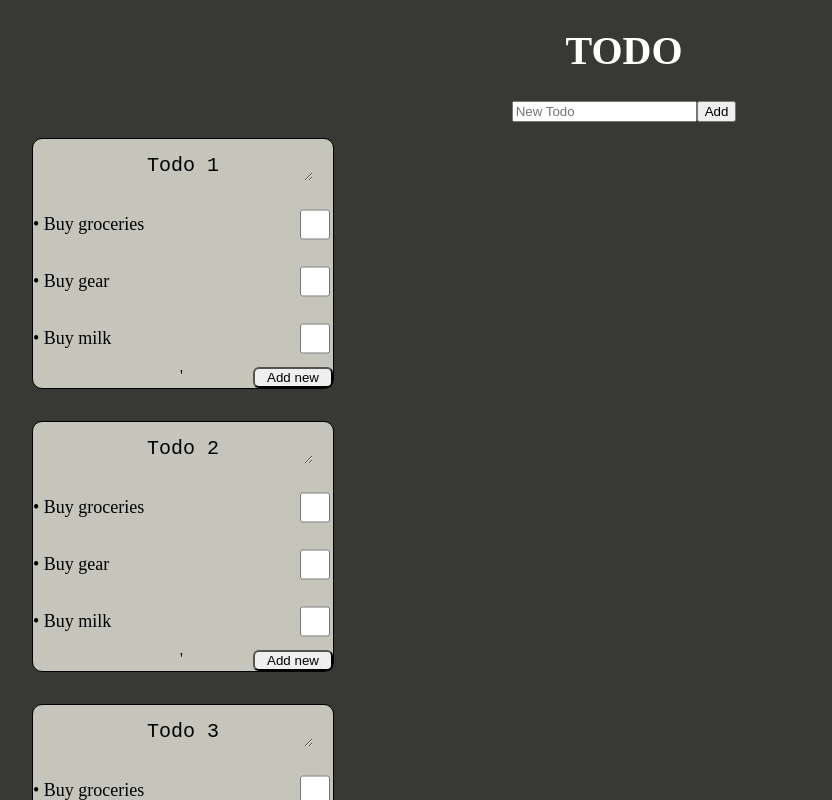
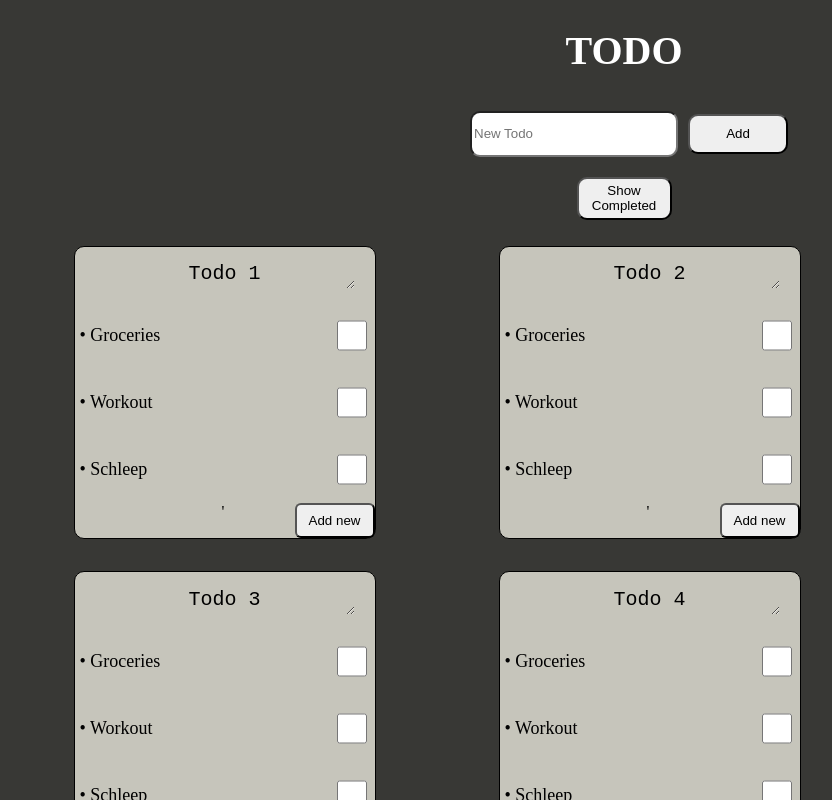
Before and after one commit to MikaelEdwartz/labb_vue, a Vue app: page / in a window 1280 px wide. Shown: the top 800 px of the page, without its empty margins (16-848 px from the left). Built offline with nearby package versions, Linux system fonts and the light colour scheme.

Commit message:
much code

```diff
--- a/src/App.vue
+++ b/src/App.vue
@@ -1,35 +1,33 @@
 <script setup lang="ts">
-import TodoBox from './components/TodoBox.vue'
-import { ref } from 'vue'
-import TodoItemModal from '@/components/TodoItemModal.vue'
-import type {Item} from "@/components/TodoBox.vue";
+import TodoBox, {Item} from '/src/components/TodoBox.vue'
+import {ref} from 'vue'
+import CompletedList from "@/components/CompletedList.vue";
+
 defineProps({
   completedList: {
     type: Object as () => Item[]
 
   }
 })
-const todos = ref(['Todo 1', 'Todo 2', 'Todo 3'])
+const todos = ref(['Todo 1', 'Todo 2', 'Todo 3', "Todo 4"])
 const finishedTodosMap = new Map<String, Item[]>();
 const inputValue = ref("");
-
-const createNewTodo = (event: SubmitEvent) =>{
+const showCompleted = ref(false);
+const showFinishedButton = ref("Show Completed")
+const createNewTodo = (event: SubmitEvent) => {
   const input = event.target[0];
-  if(input)
+  if (input)
     todos.value.push(input.value)
   inputValue.value = "";
-
-
 }
 const addToCompletedList = (emitEvent: SubmitEvent, header: string) => {
-  [...emitEvent].forEach((c) => {finishedTodosMap.set(header, JSON.parse(JSON.stringify(c)))})
- // let s = todos.value.filter((val) => val !== header);
-  console.log(todos.value)
-  todos.value.splice(todos.value.indexOf(header),1)
-  console.log(header)
-//  todos.value = [...s]
-
-  console.log(todos.value)
+  finishedTodosMap.set(header, JSON.parse(JSON.stringify(emitEvent)))
+  todos.value.splice(todos.value.findIndex((c) => c === header), 1)
+}
+const toggleCompleted = () => {
+  showCompleted.value = !showCompleted.value;
+  showCompleted.value ? showFinishedButton.value = "Show Todo" : showFinishedButton.value = "Show Completed"
+  console.log(finishedTodosMap.get("Todo 1"))
 }
 </script>
 
@@ -39,48 +37,98 @@ const addToCompletedList = (emitEvent: SubmitEvent, header: string) => {
     <h1 class="toDoHeader">TODO</h1>
     <form id="addForm" @submit.prevent="createNewTodo">
       <div>
-      <input type="text" v-model="inputValue" placeholder="New Todo" required/>
-      <input type="submit" value="Add"/>
+        <input class="createTodoText" v-model="inputValue" placeholder="New Todo" required/>
+        <input class="createTodoButton" type="submit" value="Add"/>
       </div>
     </form>
-
+    <div id="showCompleted">
+      <button id="toggleCompletedButton" @click="toggleCompleted"> {{ showFinishedButton }}</button>
+    </div>
   </header>
   <main class="main">
-
-    <ul class="list" v-for="todo in todos" key="{{todo}}">
-      <TodoBox class="box" todo="todo" :header-name="todo" @completed-list="(emitEvent, header) => addToCompletedList(emitEvent, header)"/>
-
+    <ul v-if="showCompleted" class="list" v-for="finished in finishedTodosMap" :key="JSON.stringify(finished)">
+      <CompletedList v-if="showCompleted" :finished-items="[finished]"></CompletedList>
+    </ul>
+    <ul v-else class="list" v-for="todo in todos" :key="todo">
+      <TodoBox class="box" todo="todo" :header-name="todo"
+               @completed-list="(emitEvent: SubmitEvent, header: string) => addToCompletedList(emitEvent, header)"/>
     </ul>
   </main>
 </template>
 
 <style scoped>
-
-.main{
+.main {
   display: grid;
   justify-items: baseline;
   background-color: #383835;
 }
+
 .list {
   display: grid;
   grid-template-columns: 1fr;
   justify-items: center;
 }
+
 .toDoHeader {
   font-size: 40px;
   text-align: center;
   color: white;
 }
+
 .box {
+  display: grid;
   width: 300px;
   min-height: 200px;
   height: auto;
   border: 1px solid black;
 }
-#addForm{
+
+#addForm {
   display: grid;
   justify-items: center;
+  padding: 5px;
+
 }
 
+#showCompleted {
+  display: grid;
+  justify-items: center;
+  padding: 10px;
+}
+
+#toggleCompletedButton {
+  height: 43px;
+  width: 95px;
+  border-radius: 10px;
+  margin-top: 5px;
+}
+
+#toggleCompletedButton:hover {
+  background-color: #C6C5BB;
+}
+
+.createTodoText {
+  width: 200px;
+  height: 40px;
+  border-radius: 10px;
+  margin-top: 5px;
+  margin-left: 10px;
+}
+
+.createTodoButton {
+  width: 100px;
+  height: 40px;
+  border-radius: 10px;
+  margin-top: 5px;
+  margin-left: 10px;
+}
+
+@media screen and (min-width: 768px) {
+  .main {
+    display: grid;
+    grid-template-columns: repeat(auto-fill, 425px);
+    justify-items: center;
+  }
+}
 
 </style>
--- /dev/null
+++ b/src/components/CompletedList.vue
@@ -0,0 +1,59 @@
+<script setup lang="ts">
+
+import type {Item} from '@/components/TodoBox.vue'
+
+enum Priority {
+  HIGH,
+  MEDIUM,
+  LOW
+}
+
+const props = defineProps({
+  finishedItems: {
+    type: Map<string, Item[]>
+  }
+})
+
+</script>
+
+<template>
+  <main class="finishedBox">
+    <div v-for="[key, value] in props.finishedItems" :key="key">
+      <div>
+        <h1 class="header">{{ key }}</h1>
+      </div>
+      <div class="finishedItem" v-for="v in value" :key="v.id">
+        <p> Done: <br> {{ v.title }}</p>
+        <p> Priority: <br> {{ Priority[v.priority].toLowerCase() }}</p>
+        <p> Created: <br> {{ new Date(v.created).toDateString() }}</p>
+      </div>
+    </div>
+
+  </main>
+</template>
+
+<style scoped>
+
+.header {
+  display: grid;
+  justify-items: center;
+  font-size: 20px;
+}
+
+.finishedBox {
+  height: auto;
+  width: 100%;
+  background-color: #C6C5BB;
+  border-radius: 10px;
+  align-items: center;
+}
+
+.finishedItem {
+  display: grid;
+  grid-template-columns: 1fr 1fr 1fr;
+  grid-template-rows: 1fr;
+  align-items: center;
+  padding: 10px;
+  border-bottom: 1px solid black;
+}
+</style>
--- a/src/components/TodoBox.vue
+++ b/src/components/TodoBox.vue
@@ -1,7 +1,8 @@
 <script setup lang="ts">
-import { ref } from 'vue'
+import {ref} from 'vue'
 import TodoItem from './TodoItem.vue'
-import TodoItemModal from '@/components/TodoItemModal.vue'
+import TodoItemModal from './TodoItemModal.vue'
+
 const props = defineProps({
   headerName: {
     type: String
@@ -12,50 +13,44 @@ enum Priority {
   MEDIUM,
   LOW
 }
+
 export interface Item {
   id: number
   title: string
-  description: string
   created: number
   priority: Priority
   completed: boolean
 }
-let todoHeader: string = ref(props.headerName);
+
+let todoHeader = ref(props.headerName);
 let showModal = ref(false)
-const items = ['1', '2', '3', '2', '3', '5']
 let isChecked = ref(false);
 let allChecked = ref(false);
 const testItems = [{
   id: 1,
-  title: 'Buy groceries',
-  description: 'test',
+  title: 'Groceries',
+  priority: Priority.HIGH,
+  created: new Date().getTime(),
+  completed: false
+}, {
+  id: 2,
+  title: 'Workout',
   priority: Priority.MEDIUM,
-  created: 1,
+  created: new Date().getTime(),
   completed: false
-},{
-  id: 2,
-  title: 'Buy gear',
-  description: 'test',
-  priority: Priority.MEDIUM,
-  created: 1,
-  completed: false
-},{
+}, {
   id: 3,
-  title: 'Buy milk',
-  description: 'test',
-  priority: Priority.MEDIUM,
-  created: 1,
+  title: 'Schleep',
+  priority: Priority.LOW,
+  created: new Date().getTime(),
   completed: false
 }]
-
 const todoList = ref(testItems)
 
 const handleSubmit = (newItem: Item) => {
-
   todoList.value.push({
     id: newItem.id,
     title: newItem.title,
-    description: newItem.description,
     created: newItem.created,
     priority: newItem.priority,
     completed: newItem.completed
@@ -63,27 +58,29 @@ const handleSubmit = (newItem: Item) => {
   todoList.value.forEach((e) => console.log(e))
   showModal.value = false
 }
-const removeCompleted = () =>{
+const removeCompleted = () => {
   todoList.value = [...todoList.value.filter((todo) => !todo.completed)];
   checkIfChecked()
 }
 
-const checkIfChecked = () =>{
+const checkIfChecked = () => {
   const completedList = todoList.value.filter((value) => value.completed)
   completedList.length === todoList.value.length ? allChecked.value = true : allChecked.value = false;
   completedList.length > 0 ? isChecked.value = true : isChecked.value = false;
 }
 
 </script>
-
 <template>
   <main class="todoBox">
     <TodoItemModal v-if="showModal" @add-item="(item) => handleSubmit(item)"></TodoItemModal>
-    <h1 class="header"><textarea id="headerInput" v-model="todoHeader" /></h1>
-
-    <div v-for="item in todoList"><TodoItem :list-item="item" @check-Box-Toggled="checkIfChecked"></TodoItem></div>
+    <h1 class="header"><textarea id="headerInput" v-model="todoHeader"/></h1>
+    <div v-for="item in todoList" :key="item.id">
+      <TodoItem :list-item="item" @check-Box-Toggled="checkIfChecked"></TodoItem>
+    </div>
     <footer class="boxFooter">'
-      <button id="removeBox" v-show="allChecked" @click="$emit('completedList', todoList, todoHeader)">Finish {{todoHeader}}</button>
+      <button id="removeBox" v-show="allChecked" @click="$emit('completedList', todoList, todoHeader)">Finish
+        {{ todoHeader }}
+      </button>
       <button id="clearButton" v-show="isChecked && !allChecked" @click="removeCompleted">Clear completed</button>
       <button id="addButton" @click="showModal = true">Add new</button>
     </footer>
@@ -97,30 +94,37 @@ const checkIfChecked = () =>{
   justify-items: center;
   font-size: 20px;
 }
+
 .todoBox {
-  display: grid;
-  grid-template-rows: repeat(2, 1fr);
   height: auto;
   background-color: #C6C5BB;
   border-radius: 10px;
 }
+
 .boxFooter {
   display: grid;
   grid-template-columns: 1fr 1fr;
   justify-items: end;
+  align-self: baseline;
 }
+
 #addButton {
   width: 80px;
-  height: auto;
+  height: 35px;
   align-self: end;
   grid-column: 2;
   border-radius: 6px;
+
 }
-#clearButton, #removeBox{
+
+#clearButton, #removeBox {
   place-self: start;
   grid-column: 1;
   border-radius: 6px;
+  width: 100px;
+  height: 35px;
 }
+
 #headerInput {
   border: 0;
   font-size: 20px;
@@ -128,6 +132,8 @@ const checkIfChecked = () =>{
   text-align: center;
   overflow-x: scroll;
   background-color: #C6C5BB;
-
+}
+  #addButton:hover, #clearButton:hover, #removeBox:hover {
+    background-color: #C6C5BB;
 }
 </style>
--- a/src/components/TodoItem.vue
+++ b/src/components/TodoItem.vue
@@ -1,11 +1,6 @@
 <script setup lang="ts">
-import type { Item } from '@/components/TodoBox.vue'
+import type { Item } from './TodoBox.vue'
 
-enum Priority {
-  HIGH,
-  MEDIUM,
-  LOW
-}
 defineProps({
   listItem: {
     type: Object as () => Item,
@@ -13,30 +8,27 @@ defineProps({
   }
 })
 
-
-const testItem = { id: 1, title: 'Buy groceries', description: 'test', priority: Priority.MEDIUM }
 </script>
-
 <template>
   <div class="item">
     <p id="checkedText" v-if="listItem.completed">• {{ listItem.title }}</p>
     <p id="nonCheckedText" v-else>• {{ listItem.title }}</p>
-
-    <div class="checkBoxDiv" @click="$emit('checkBoxToggled', )">
+    <div class="checkBoxDiv" @click="$emit('checkBoxToggled' )">
       <input v-if="listItem.completed" type="checkbox" id="checkbox" checked @click="listItem.completed = !listItem.completed" />
       <input v-else type="checkbox" id="checkbox"  @click="listItem.completed = !listItem.completed" />
     </div>
     <label for="checkbox"></label>
   </div>
 </template>
+<style scoped>
 
-<style scoped>
 p{
   color: black;
 }
 .item {
   display: grid;
   grid-template-columns: 1fr 1fr;
+  padding: 5px;
 }
 .checkBoxDiv {
   display: grid;
@@ -52,7 +44,6 @@ p{
 }
 #checkedText{
   font-size: 18px;
-
   color: rgb(128, 128, 128);
   text-decoration: line-through;
 }
```
Also changed, not shown: src/components/TodoItemModal.vue (+30 -23 lines).
